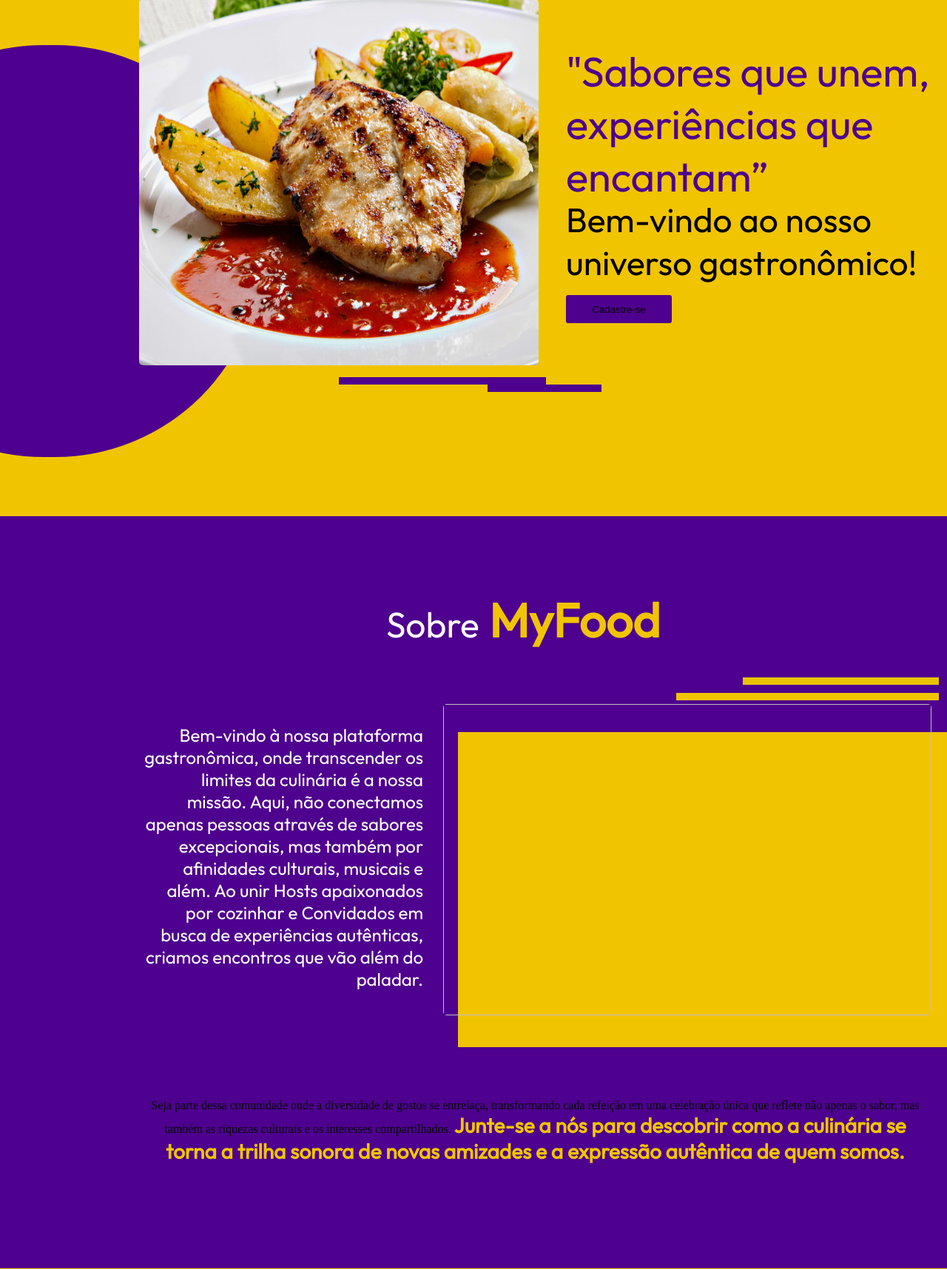
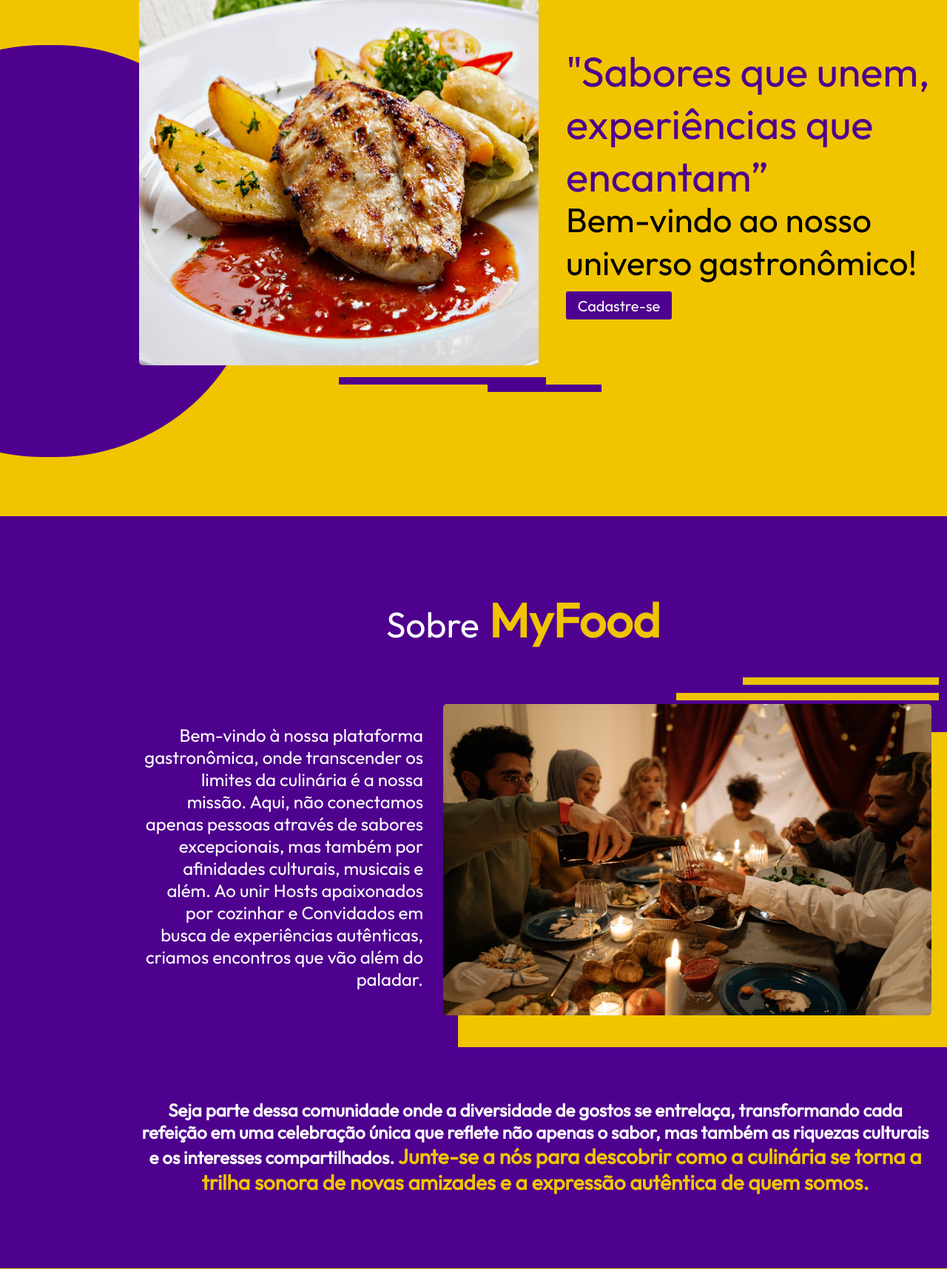
Before and after one commit to FelipeBatistadosSantos/FlavorXP, a Django app: page / in a window 1280 px wide; the page is wider, and only the part inside the window is pictured. Shown: the part 326-2042 px from the top of that part at 74% size. Run offline with Django 4.2, Linux system fonts and the light colour scheme.

Commit message:
resolvendo problemas no css

```diff
--- a/main/static/style_base.css
+++ b/main/static/style_base.css
@@ -146,7 +146,7 @@ a {
     width: 143px;
     height: 38px;
     left: 765px;
-    top: 725px;
+    top: 720px;
     background: #4E008E;
     border-radius: 3px;
     white-space: nowrap;
@@ -154,6 +154,22 @@ a {
     border-radius: 3px;
     cursor: pointer;
     position: absolute;
+}
+
+.spancad {
+    color: white;
+    font-size: 20px;
+    font-family: Outfit;
+    font-weight: 400;
+    word-wrap: break-word;
+    position: absolute;
+    left: 50%;
+    top: 50%;
+    transform: translate(-50%, -50%);
+}
+
+.botao_cadastro1_home:hover {
+    background-color: #9900ff;
 }
 
 .botao-customizado {
@@ -236,6 +252,14 @@ a {
     text-align: center;
 }
 
+.texto_em_branco_home {
+    color: white;
+    font-size: 24px;
+    font-family: Outfit;
+    font-weight: 600;
+    word-wrap: break-word
+}
+
 .palito_amarelo_home {
     width: 345px;
     height: 0px;
@@ -285,7 +309,24 @@ a {
     position: absolute;
     background: black;
     border-radius: 3px;
+    border:none;
+    cursor:pointer
+}
 
+.spanent{
+    color: white;
+    font-size: 20px;
+    font-family: Outfit;
+    font-weight: 400;
+    word-wrap: break-word;
+    position: absolute;
+    left: 50%;
+    top: 50%;
+    transform: translate(-50%, -50%);
+}
+
+.entrar_home:hover{
+    background-color: #494949;
 }
 
 
@@ -571,6 +612,7 @@ a {
     font-weight: 700;
     word-wrap: break-word
 }
+
 /********HOME**********/
 
 
--- a/main/templates/base.html
+++ b/main/templates/base.html
@@ -33,19 +33,21 @@
             <div class="palito palito_roxo2"></div>
             <div class="palito palito_roxo3"></div>
             <div class="palito palito_roxo4"></div>
-            <button class="botao_cadastro1_home">Cadastre-se</button>
+            <button class="botao_cadastro1_home" type="button">
+                <span class="spancad">Cadastre-se</span>
+            </button>
             <div class="background_roxo_home"></div>
             <div class="quadrado_amarelo_sob_imagem_home"></div>
-            <img id="imagem_pessoas_mesa_home"/>
+            <img id="imagem_pessoas_mesa_home" src="angeline/static/img/grupo_de_pessoas_home.jpg"/>
             <div class="frase_bem_vindo_home">Bem-vindo à nossa plataforma gastronômica, onde transcender os limites da culinária é a nossa missão. Aqui, não conectamos apenas pessoas através de sabores excepcionais, mas também por afinidades culturais, musicais e além. Ao unir Hosts apaixonados por cozinhar e Convidados em busca de experiências autênticas, criamos encontros que vão além do paladar.<br/><br/></div>
-            <div class="frase_chamativa_home">Seja parte dessa comunidade onde a diversidade de gostos se entrelaça, transformando cada refeição em uma celebração única que reflete não apenas o sabor, mas também as riquezas culturais e os interesses compartilhados. </span><span style="color: #F1C400; font-size: 28px; font-family: Outfit; font-weight: 600; word-wrap: break-word">Junte-se a nós para descobrir como a culinária se torna a trilha sonora de novas amizades e a expressão autêntica de quem somos.<br/></span><span style="color: white; font-size: 24px; font-family: Outfit; font-weight: 600; word-wrap: break-word"><br/></span></div>
+            <div class="frase_chamativa_home"><span class="texto_em_branco_home" >Seja parte dessa comunidade onde a diversidade de gostos se entrelaça, transformando cada refeição em uma celebração única que reflete não apenas o sabor, mas também as riquezas culturais e os interesses compartilhados. </span><span style="color: #F1C400; font-size: 28px; font-family: Outfit; font-weight: 600; word-wrap: break-word">Junte-se a nós para descobrir como a culinária se torna a trilha sonora de novas amizades e a expressão autêntica de quem somos.<br/></span><span style="color: white; font-size: 24px; font-family: Outfit; font-weight: 600; word-wrap: break-word"><br/></span></div>
             <div class="palito_amarelo_home"></div>
             <div class="palito_amarelo2_home"></div>
             <div class="sobre_o_myfood_home" ><span style="color: white; font-size: 48px; font-family: Outfit; font-weight: 500; word-wrap: break-word">Sobre</span><span style="color: white; font-size: 64px; font-family: Outfit; font-weight: 400; word-wrap: break-word">  </span><span style="color: #F1C400; font-size: 64px; font-family: Outfit; font-weight: 900; word-wrap: break-word">MyFood</span></div>
             <div class="backgrond_amarelo2_home"></div>
             <div class="como_funciona_home"><span style="color: white; font-size: 64px; font-family: Outfit; font-weight: 400; word-wrap: break-word">Como funciona o </span><span style="color: #4E008E; font-size: 64px; font-family: Outfit; font-weight: 900; word-wrap: break-word">MyFood</span></div>
             <button class="entrar_home" type="button">
-                <span>Entrar</span>
+                <span class="spanent">Entrar</span>
             </button>
             </button>
             <div class="explicacao_myfood_home">Nossa plataforma online serve como um elo refinado entre anfitriões e convidados apaixonados pelo universo gastronômico e com interesses em comum, proporcionando aos anfitriões a oportunidade distinta de transformar suas habilidades culinárias em experiências remuneradas para os convidados.<br/><br/></div>
```
